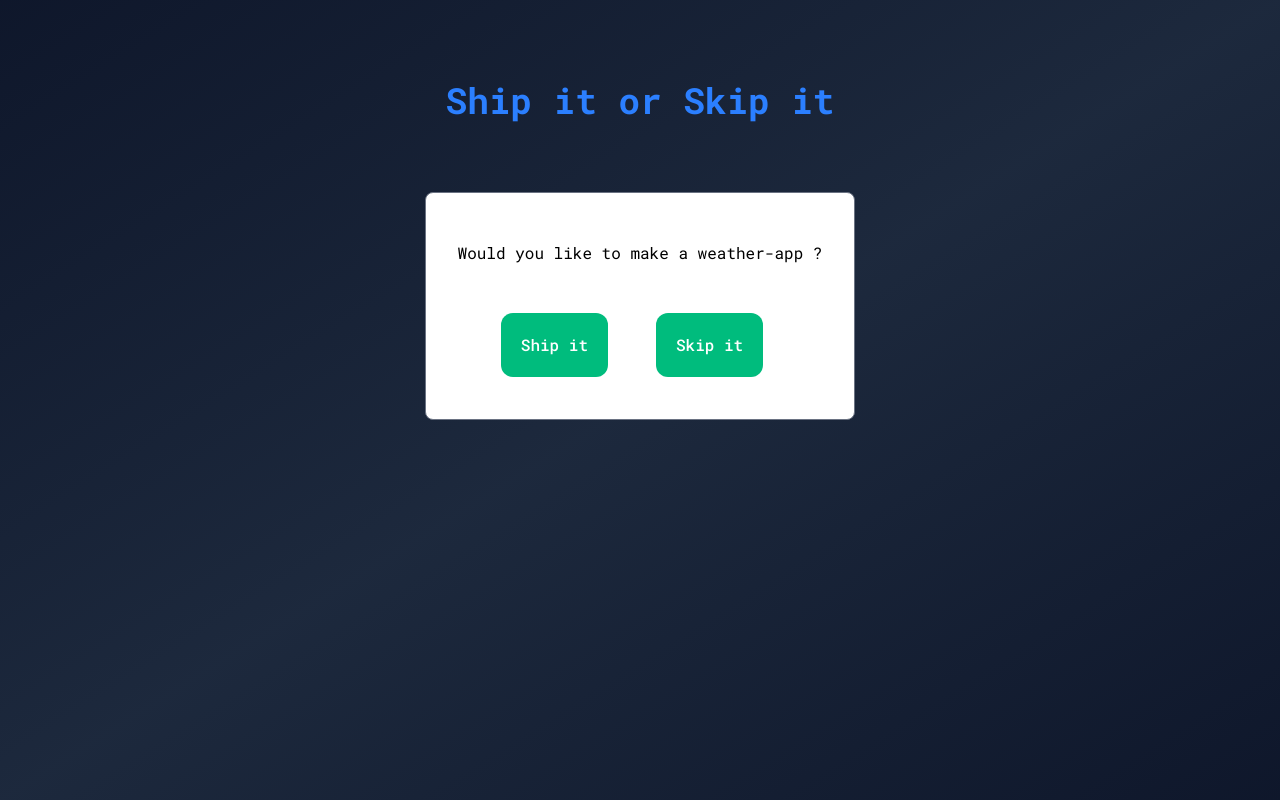
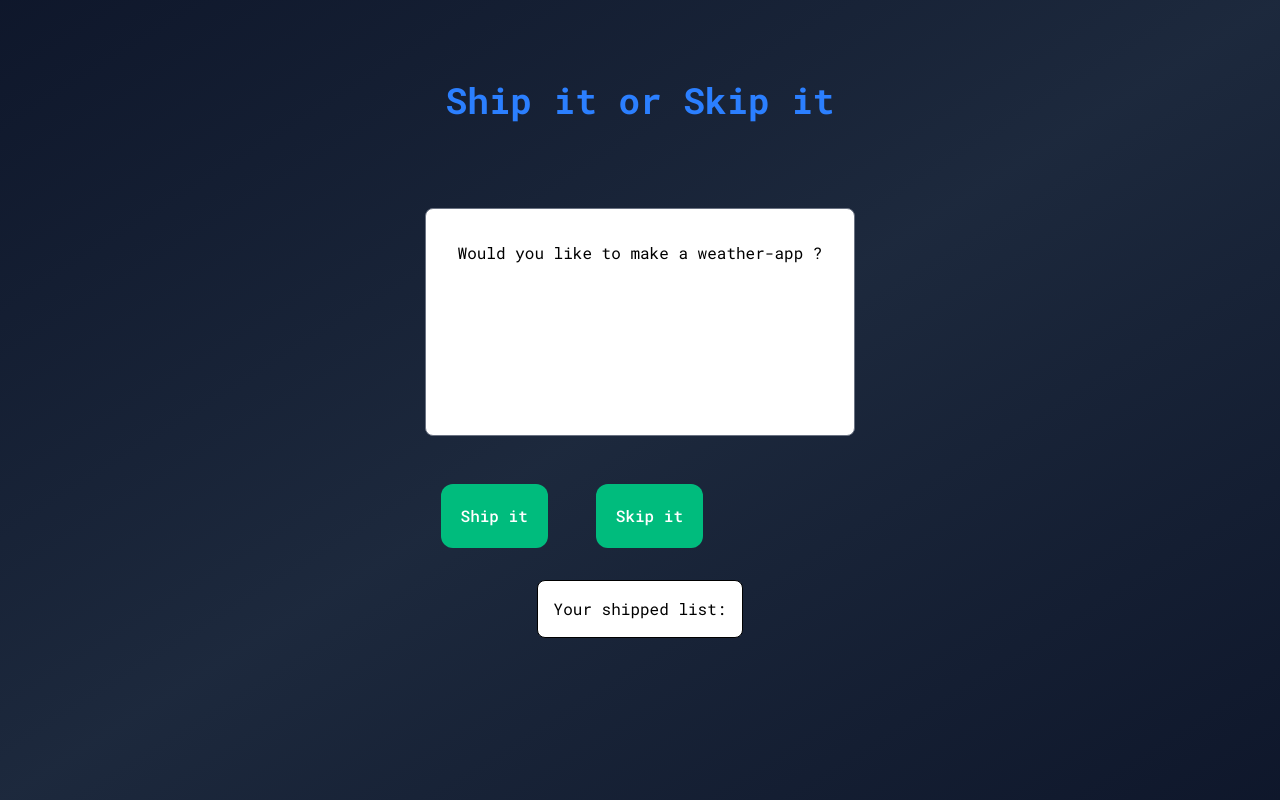
Before and after one commit to akisha-dev/Ship-it, a React (Vite) app: page / in a window 1280 px wide. Built offline with nearby package versions, Linux system fonts and the light colour scheme.

Commit message:
done with css

```diff
--- a/src/App.jsx
+++ b/src/App.jsx
@@ -39,20 +39,21 @@ function App(){
 bg-gradient-to-br from-slate-900 via-slate-800 to-slate-900">
 
     <h1 className="text-4xl font-bold text-blue-500 mb-18">Ship it or Skip it</h1>
-    <div className ="card text-center p-8  bg-white max-w-md h-57 border border-gray-500 rounded-lg" >
+    <div >
   {projectIndex < projectIdeas.length?(
     <>
-  <p className="mt-4">Would you like to make a {projectIdeas[projectIndex]} ?</p>
+  <p className='mt-4 text-center p-8  bg-white max-w-md h-57 border border-gray-500 rounded-lg'>Would you like to make a {projectIdeas[projectIndex]} ?</p>
    <Button onClick={updateShippedList}>Ship it</Button>
    <Button onClick={updateIndex} >Skip it</Button>
    </>
   ):(
-    <p>You're Done!</p>
+    <p className='flex text-center p-8  bg-white border border-gray-500 rounded-lg'>You're Done!</p>
   )}
    </div>
-
+   <div className='mt-8 border-1 p-4 bg-white rounded-lg'>
+    <h1>Your shipped list:</h1>
    {shippedList.map(idea =>(<p key={idea}>{idea}</p>))}
-
+  </div>
     </div>
   )
 }
```
